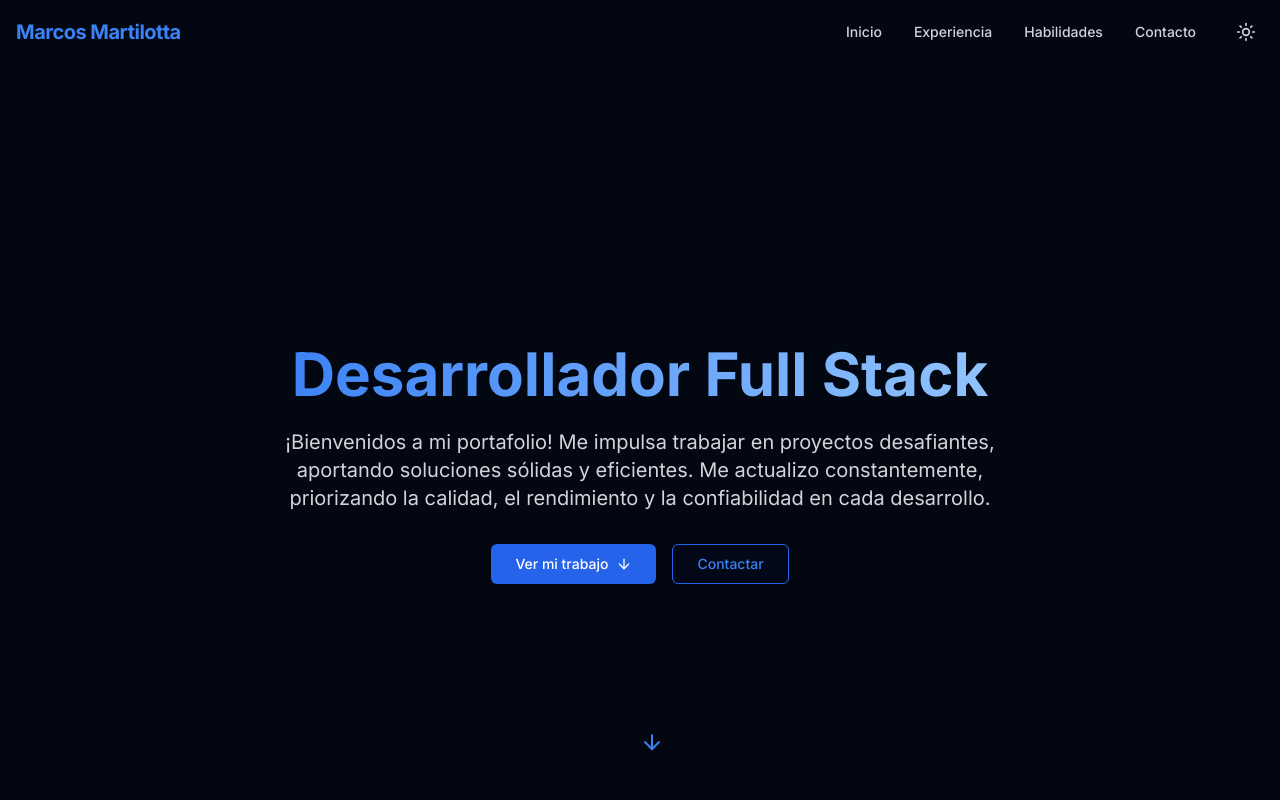
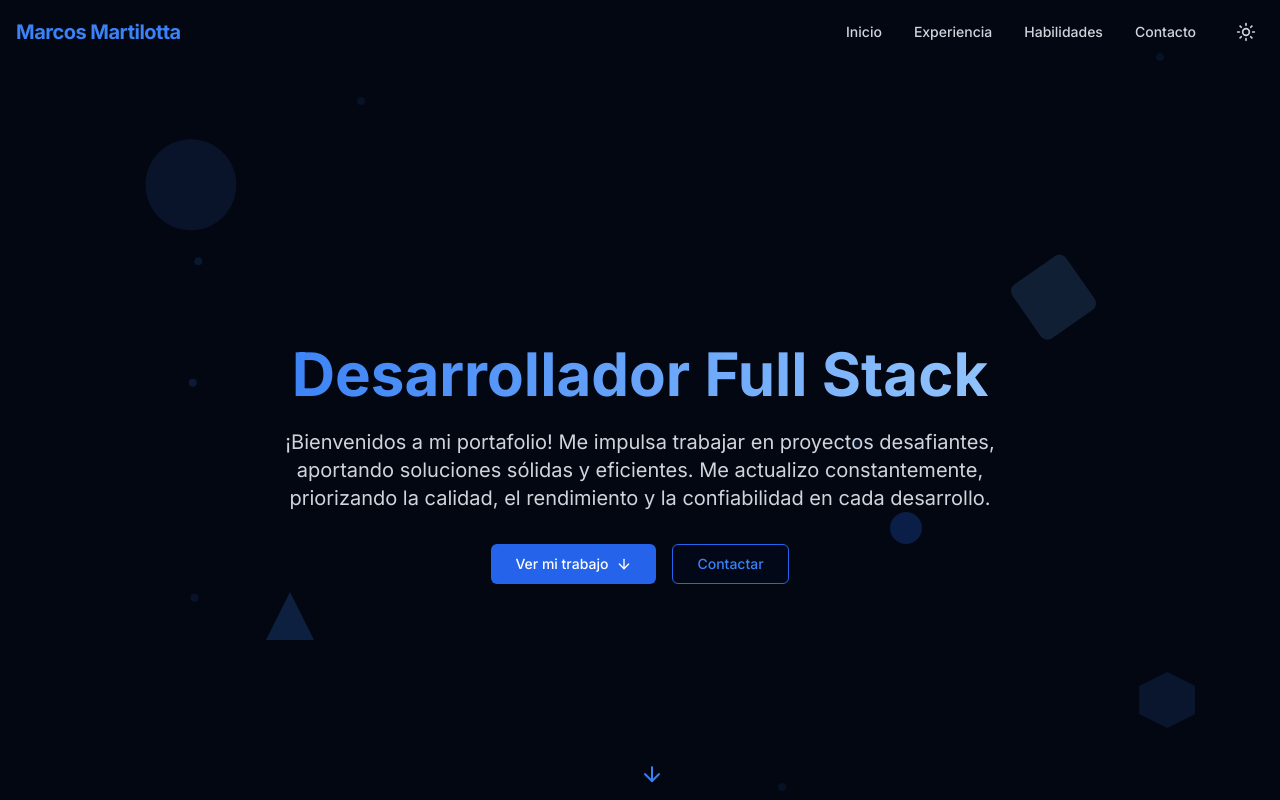
Before and after one commit to MarcosMartilotta/portfolio, a Next.js app: page / in a window 1280 px wide. Shown: the top 800 px of the page. Built offline with nearby package versions, Linux system fonts and the light colour scheme.

Commit message:
shapes en hero y cambio en experiencia

```diff
--- a/components/experience.tsx
+++ b/components/experience.tsx
@@ -29,6 +29,7 @@ export function Experience() {
       description: [
         "Lideré y gestioné proyectos de desarrollo end-to-end con stack LAMP.",
         "Desarrollé soluciones a medida entendiendo necesidades reales de clientes (SaaS, RRHH, seguros, salud).",
+        "Integré APIs de terceros como ser Twilio, MercadoPago, OpenStreetMap, etc.",
         "Aseguré calidad, escalabilidad y mantenimiento continuo del código.",
         "Implementé sistemas con web scraping, ZPL, notificaciones y control de inventario.",
         "Realicé presentaciones a clientes y configuraciones de infraestructura con VPS y Docker.",
--- /dev/null
+++ b/components/floating-shapes.tsx
@@ -0,0 +1,161 @@
+"use client"
+
+import { motion } from "framer-motion"
+import { useEffect, useState } from "react"
+
+export function FloatingShapes() {
+  const [mounted, setMounted] = useState(false)
+
+  useEffect(() => {
+    setMounted(true)
+  }, [])
+
+  if (!mounted) return null
+
+  const shapes = [
+    {
+      id: 1,
+      type: "circle",
+      size: "w-20 h-20",
+      color: "bg-blue-500/10",
+      initialX: "10%",
+      initialY: "20%",
+      duration: 20,
+    },
+    {
+      id: 2,
+      type: "square",
+      size: "w-16 h-16",
+      color: "bg-blue-400/15",
+      initialX: "80%",
+      initialY: "30%",
+      duration: 25,
+    },
+    {
+      id: 3,
+      type: "triangle",
+      size: "w-12 h-12",
+      color: "bg-blue-300/20",
+      initialX: "20%",
+      initialY: "70%",
+      duration: 18,
+    },
+    {
+      id: 4,
+      type: "circle",
+      size: "w-8 h-8",
+      color: "bg-blue-600/25",
+      initialX: "70%",
+      initialY: "60%",
+      duration: 22,
+    },
+    {
+      id: 5,
+      type: "hexagon",
+      size: "w-14 h-14",
+      color: "bg-blue-500/12",
+      initialX: "90%",
+      initialY: "80%",
+      duration: 28,
+    },
+    {
+      id: 6,
+      type: "square",
+      size: "w-10 h-10",
+      color: "bg-blue-400/18",
+      initialX: "15%",
+      initialY: "40%",
+      duration: 24,
+    },
+  ]
+
+  const getShapeElement = (shape: any) => {
+    const baseClasses = `${shape.size} ${shape.color} absolute`
+
+    switch (shape.type) {
+      case "circle":
+        return <div className={`${baseClasses} rounded-full`} />
+      case "square":
+        return <div className={`${baseClasses} rounded-lg rotate-45`} />
+      case "triangle":
+        return (
+          <div
+            className={`${baseClasses} bg-transparent`}
+            style={{
+              width: 0,
+              height: 0,
+              borderLeft: "24px solid transparent",
+              borderRight: "24px solid transparent",
+              borderBottom: "48px solid rgba(59, 130, 246, 0.2)",
+            }}
+          />
+        )
+      case "hexagon":
+        return (
+          <div className={`${baseClasses} bg-transparent`}>
+            <div
+              className="w-full h-full"
+              style={{
+                background: "rgba(59, 130, 246, 0.12)",
+                clipPath: "polygon(50% 0%, 100% 25%, 100% 75%, 50% 100%, 0% 75%, 0% 25%)",
+              }}
+            />
+          </div>
+        )
+      default:
+        return <div className={`${baseClasses} rounded-full`} />
+    }
+  }
+
+  return (
+    <div className="absolute inset-0 overflow-hidden pointer-events-none">
+      {shapes.map((shape) => (
+        <motion.div
+          key={shape.id}
+          className="absolute"
+          style={{
+            left: shape.initialX,
+            top: shape.initialY,
+          }}
+          animate={{
+            x: [0, 100, -50, 0],
+            y: [0, -100, 50, 0],
+            rotate: [0, 180, 360],
+            scale: [1, 1.2, 0.8, 1],
+          }}
+          transition={{
+            duration: shape.duration,
+            repeat: Number.POSITIVE_INFINITY,
+            ease: "easeInOut",
+            delay: shape.id * 2,
+          }}
+        >
+          {getShapeElement(shape)}
+        </motion.div>
+      ))}
+
+      {/* Formas adicionales más pequeñas */}
+      {Array.from({ length: 8 }).map((_, index) => (
+        <motion.div
+          key={`small-${index}`}
+          className="absolute w-2 h-2 bg-blue-500/30 rounded-full"
+          style={{
+            left: `${Math.random() * 100}%`,
+            top: `${Math.random() * 100}%`,
+          }}
+          animate={{
+            x: [0, Math.random() * 200 - 100],
+            y: [0, Math.random() * 200 - 100],
+            opacity: [0.3, 0.8, 0.3],
+          }}
+          transition={{
+            duration: 15 + Math.random() * 10,
+            repeat: Number.POSITIVE_INFINITY,
+            ease: "easeInOut",
+            delay: index * 1.5,
+          }}
+        />
+      ))}
+    </div>
+  )
+}
--- a/components/hero.tsx
+++ b/components/hero.tsx
@@ -3,6 +3,7 @@
 import { useEffect, useRef } from "react"
 import { ArrowDown } from "lucide-react"
 import { Button } from "@/components/ui/button"
+import { FloatingShapes } from "@/components/floating-shapes"
 
 export function Hero() {
   const titleRef = useRef<HTMLHeadingElement>(null)
@@ -53,8 +54,10 @@ export function Hero() {
   }
 
   return (
-    <section id="hero" className="min-h-screen flex flex-col justify-center items-center text-center pt-16">
-      <div className="max-w-3xl mx-auto px-4">
+    <section id="hero" className="min-h-screen relative flex flex-col justify-center items-center text-center pt-16">
+       <FloatingShapes />
+
+      <div className="max-w-3xl mx-auto px-4 relative z-10">
         <h1
           ref={titleRef}
           className="text-4xl md:text-5xl lg:text-6xl font-bold mb-6 bg-gradient-to-r from-blue-500 to-blue-300 bg-clip-text text-transparent"
@@ -87,7 +90,7 @@ export function Hero() {
           </Button>
         </div>
       </div>
-      <div className="absolute bottom-10 left-1/2 transform -translate-x-1/2 animate-bounce">
+      <div className="absolute bottom-10 left-1/2 transform -translate-x-1/2 animate-bounce z-10">
         <ArrowDown className="text-blue-500" size={24} />
       </div>
     </section>
```
